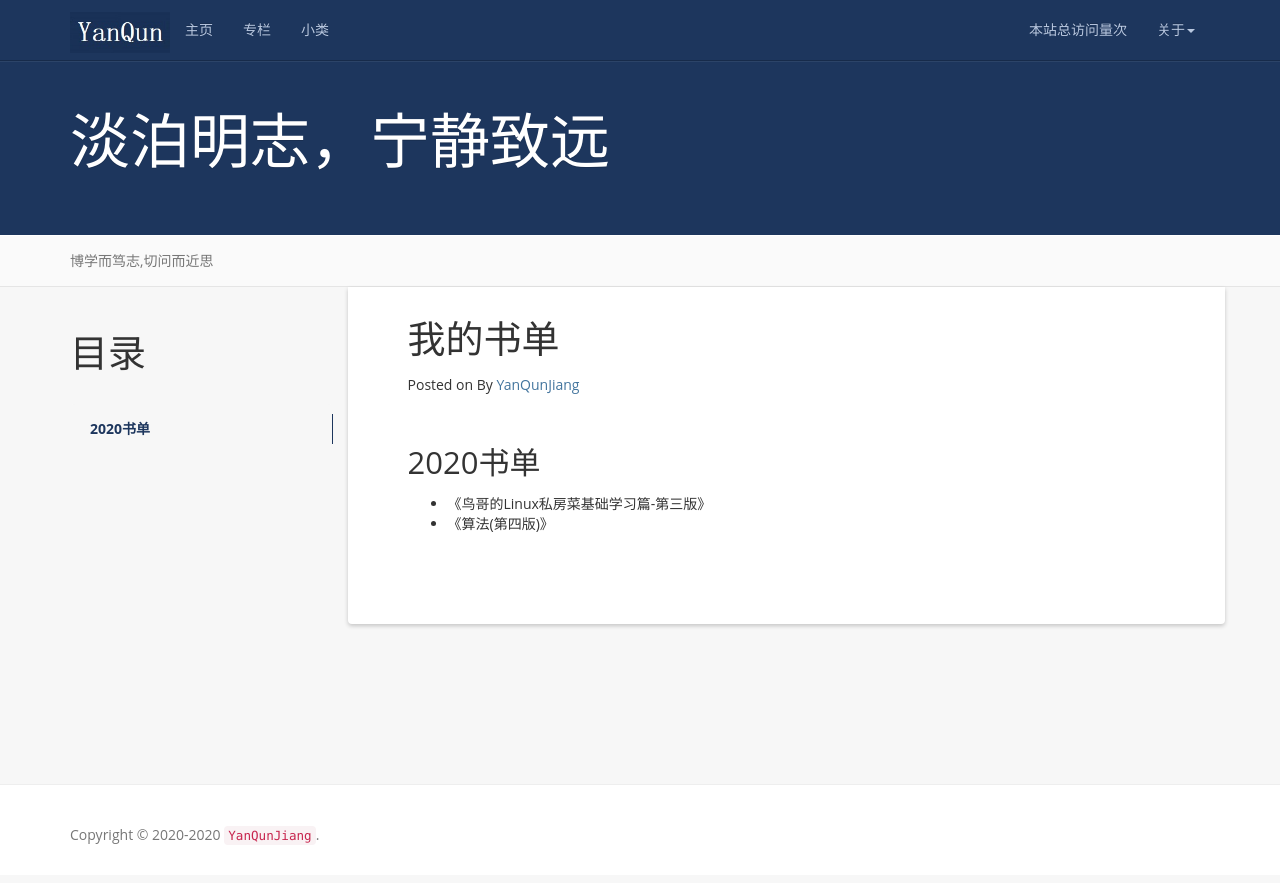
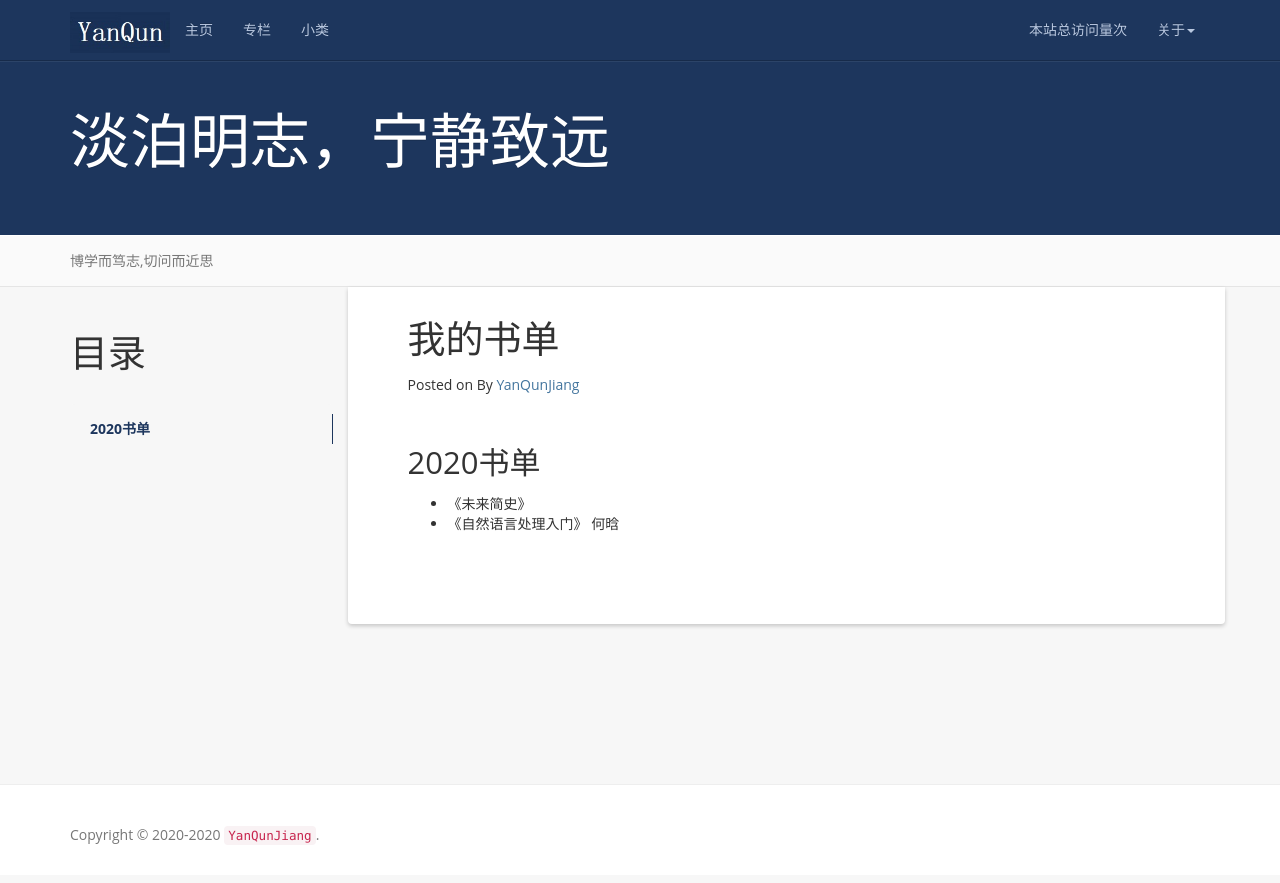
Before and after one commit to Elvira521feng/YanQunJiang.github.io, a Jekyll site: the page built from books.md, in a window 1280 px wide. Shown: the top 883 px of the page. Built offline with Jekyll 4.4.1, drawn with Linux system fonts in a browser that asks for light colours; nearby versions of some CDN libraries; a script that is not in the unit is left out; comment, search, counter and statistics services are not loaded.

Commit message:
更新书单

```diff
--- a/books.md
+++ b/books.md
@@ -11,5 +11,5 @@ permalink: /books/
 2020书单
 -----------------------------------------------------------------
 
-+ 《鸟哥的Linux私房菜基础学习篇-第三版》
-+ 《算法(第四版)》
++ 《未来简史》
++ 《自然语言处理入门》 何晗
```
